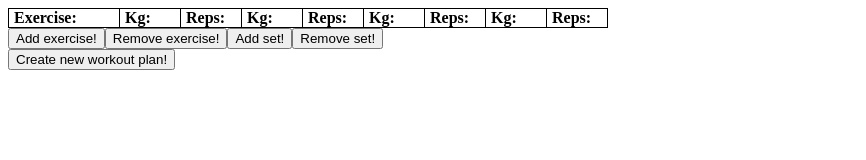
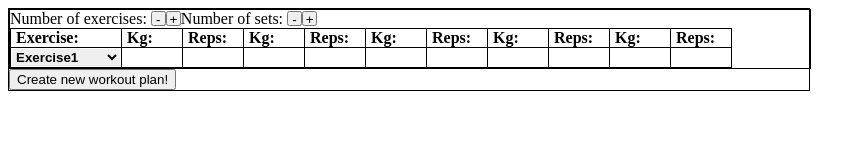
Before and after one commit to gawedzki/test-project, a plain HTML site: page index.html in a window 1280 px wide. Both pictures are taken after a click on the button "Create new workout plan!". Shown: the whole page, without its empty margins (0-866 px from the left). Drawn offline with Linux system fonts and the light colour scheme.

Commit message:
Fix display order

```diff
--- a/index.html
+++ b/index.html
@@ -4,10 +4,12 @@
     </head>
 
     <body>
-        <div id="tableDiv">
-            <table id="myTable"></table>
+        <div id="container">
+            <div id="tableDiv">
+                <!-- <table id="myTable"></table> -->
+            </div>
+            <button onclick="createNewTable()">Create new workout plan!</button>
         </div>
-        <button onclick="createNewTable()">Create new workout plan!</button>
 
         <script src="myScript.js"></script>
     </body>
--- a/myScript.js
+++ b/myScript.js
@@ -2,11 +2,58 @@ var exercisesList = ['Exercise1', 'Exercise2', 'Exercise3', 'Exercise4', 'Exerci
 
 var exercise = {
     name: exercisesList,
-    sets: 4,
+    sets: 5,
     reps: [[40, 8], [50, 7], [60, 6]]
 }
 
 function createNewTable() {
+    var element = document.getElementById("tableDiv");
+
+    var addExerciseSpan = document.createElement("span");
+
+    var addText1 = document.createElement("span");
+    addText1.innerHTML = "Number of exercises: ";
+    addExerciseSpan.appendChild(addText1);
+
+    var removeExerciseButton = document.createElement("button");
+    removeExerciseButton.innerHTML = "-";
+    removeExerciseButton.onclick = function() { removeRow(); };
+    removeExerciseButton.className = "tableButtons";
+    addExerciseSpan.appendChild(removeExerciseButton);
+
+    var addExerciseButton = document.createElement("button");
+    addExerciseButton.innerHTML = "+";
+    addExerciseButton.onclick = function(){ addRow(); };
+    addExerciseButton.className = "tableButtons";
+    addExerciseSpan.appendChild(addExerciseButton);
+
+    element.appendChild(addExerciseSpan);
+
+    var addSetsSpan = document.createElement("span");
+
+    var addText2 = document.createElement("span");
+    addText2.innerHTML = "Number of sets: ";
+    addSetsSpan.appendChild(addText2);
+
+    var removeSetButton = document.createElement("button");
+    removeSetButton.innerHTML = "-";
+    removeSetButton.onclick = function() { removeSet(); };
+    removeSetButton.className = "tableButtons";
+    addSetsSpan.appendChild(removeSetButton);
+
+    var addSetButton = document.createElement("button");
+    addSetButton.innerHTML = "+";
+    addSetButton.onclick = function() { addSet(); };
+    addSetButton.className = "tableButtons";
+    addSetsSpan.appendChild(addSetButton);
+
+    element.appendChild(addSetsSpan);
+
+    var newTable = document.createElement("table");
+    newTable.id = "myTable";
+
+    element.appendChild(newTable)
+
     var row = document.createElement("tr");
     var exerciseCell = document.createElement("th");
 
@@ -17,30 +64,8 @@ function createNewTable() {
         addHeadCells(row);
     }
 
-    var element1 = document.getElementById("myTable");
-    element1.appendChild(row);
-
-    var addExerciseButton = document.createElement("button");
-    addExerciseButton.innerHTML = "Add exercise!";
-    addExerciseButton.onclick = function(){ addRow(); };
-
-    var removeExerciseButton = document.createElement("button");
-    removeExerciseButton.innerHTML = "Remove exercise!";
-    removeExerciseButton.onclick = function() { removeRow(); };
-
-    var addSetButton = document.createElement("button");
-    addSetButton.innerHTML = "Add set!";
-    addSetButton.onclick = function() { addSet(); };
-
-    var removeSetButton = document.createElement("button");
-    removeSetButton.innerHTML = "Remove set!";
-    removeSetButton.onclick = function() { removeSet(); };
-
-    var element2 = document.getElementById("tableDiv");
-    element2.appendChild(addExerciseButton);
-    element2.appendChild(removeExerciseButton);
-    element2.appendChild(addSetButton);
-    element2.appendChild(removeSetButton);
+    newTable.appendChild(row);
+    addRow();
 }
 
 function addSet() {
@@ -61,9 +86,10 @@ function removeSet() {
             rows[i].deleteCell(cells-1);
             rows[i].deleteCell(cells-2);
         }
+        exercise.sets--;
+    }else {
+        alert("Do at least one ;)")
     }
-
-    exercise.sets--;
 }
 
 function addRow() {
@@ -88,7 +114,7 @@ function addRow() {
 
 function removeRow() {
     var rows = document.getElementsByTagName("tr");
-    if(rows.length > 1) {
+    if(rows.length > 2) {
         document.getElementById("myTable").deleteRow(rows.length-1);
     }
 }
--- a/styles.css
+++ b/styles.css
@@ -26,3 +26,23 @@ input {
   border: 0px;
   text-align: right;
 }
+#container {
+  max-width: 800px;
+  border: 1px solid black;
+}
+#tableDiv {
+  border: 1px solid black;
+  display: inline-block;
+  /* max-width: 790px; */
+  width: 100%;
+  margin: auto;
+}
+.tableButtons {
+  padding: 0;
+  width: 15px;
+  height: 15px;
+  line-height: 100%;
+}
+#addExercise {
+  width: 110px;
+}
```
